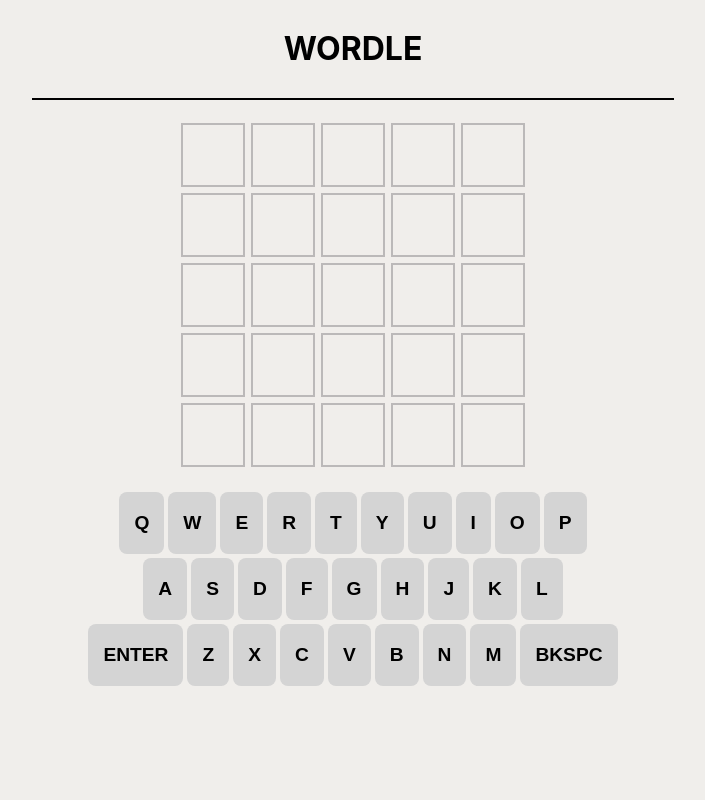
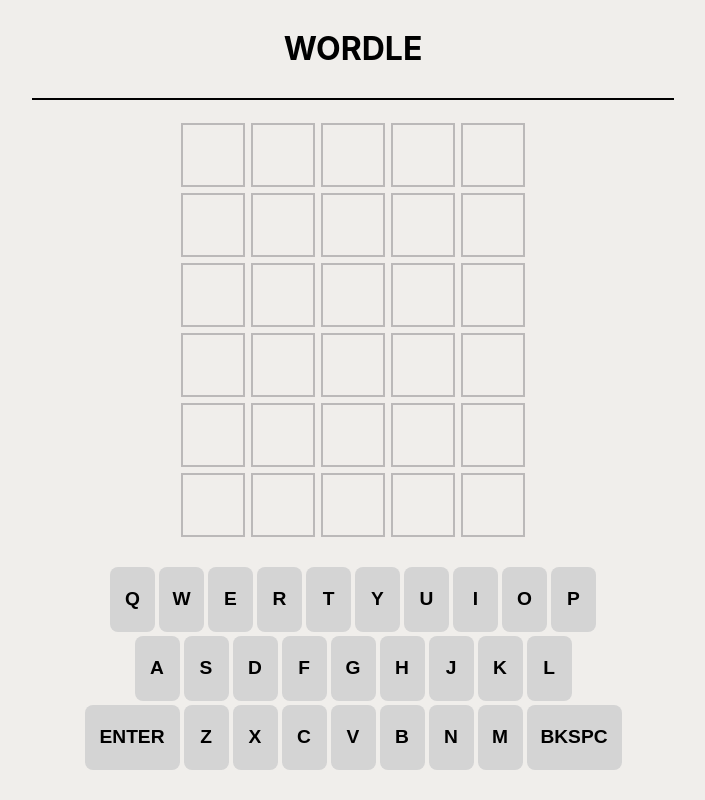
Before and after one commit to garyfarb/wordle, a React app in the folder frontend/: page / in a window 1280 px wide. Shown: the whole page, without its empty margins (287-992 px from the left). Built offline with nearby package versions, Linux system fonts and the light colour scheme; the HTML template or start-up script is replaced by a standard one.

Commit message:
Keyboard functionality and styling adjustments

```diff
--- a/frontend/src/App.jsx
+++ b/frontend/src/App.jsx
@@ -1,5 +1,6 @@
 import Row from './components/Row.jsx'
 import Keyboard from './components/Keyboard.jsx'
+import Board from './components/Board.jsx'
 
 function App() {
 
@@ -10,14 +11,7 @@
       </div>
       <hr></hr>
       <div>
-        <Row />
-        <Row />
-        <Row />
-        <Row />
-        <Row />
-      </div>
-      <div className='keyboard-container'>
-        <Keyboard />
+        <Board />
       </div>
     </div>
   )
--- /dev/null
+++ b/frontend/src/components/Board.jsx
@@ -0,0 +1,60 @@
+import { useState, useEffect, useRef } from 'react'
+import Row from './Row.jsx'
+import Keyboard from './Keyboard.jsx'
+
+function Board(){
+    const [guesses, setGuesses] = useState([
+                                            ['', '', '', '', ''],
+                                            ['', '', '', '', ''],
+                                            ['', '', '', '', ''],
+                                            ['', '', '', '', ''],
+                                            ['', '', '', '', ''],
+                                            ['', '', '', '', '']
+                                            ])
+    const currentRowRef = useRef(0)
+    const currentColRef = useRef(0)
+
+    const updateGuess = (letter) => {
+        const updatedGuess = [...guesses]
+        updatedGuess[currentRowRef.current][currentColRef.current] = letter
+        return updatedGuess
+    }
+
+    const handleEnter = () => {
+        if (currentColRef.current === 5){
+            currentRowRef.current += 1
+            currentColRef.current = 0
+        }
+    }
+
+    const handleBackSpace = () => {
+        if (currentColRef.current > 0 && currentRowRef.current < 5) {
+            currentColRef.current -= 1
+            const updatedGuess = updateGuess('')
+            setGuesses(updatedGuess)
+        }
+    }
+
+    const handleLetterClick = (letter) => {
+        if (currentColRef.current < 5 && currentRowRef.current < 6 && letter.length === 1) {
+            const updatedGuess = updateGuess(letter)
+            setGuesses(updatedGuess)
+            currentColRef.current += 1
+        }
+        console.log(`letter: ${letter}, length: ${letter.length}, col: ${currentColRef.current}, row: ${currentRowRef.current}`)
+    }
+
+    return (
+        <div>
+            <Row rowLetters={guesses[0]}/>
+            <Row rowLetters={guesses[1]}/>
+            <Row rowLetters={guesses[2]}/>
+            <Row rowLetters={guesses[3]}/>
+            <Row rowLetters={guesses[4]}/>
+            <Row rowLetters={guesses[5]}/>
+            <Keyboard onLetterClick={handleLetterClick} onEnter={handleEnter} onBackSpace={handleBackSpace}/>
+        </div>
+    )
+}
+
+export default Board
--- a/frontend/src/components/Box.jsx
+++ b/frontend/src/components/Box.jsx
@@ -1,11 +1,11 @@
 import styles from '../styles/Box.module.css'
 
-function Box(){
+function Box({ letter }){
 
 
     return(
         <div className={styles.box}>
-            <p></p>
+            <p>{letter}</p>
         </div>
     )
 }
--- a/frontend/src/components/Keyboard.jsx
+++ b/frontend/src/components/Keyboard.jsx
@@ -1,31 +1,31 @@
 import LetterBox from "./LetterBox.jsx";
 import styles from '../styles/Keyboard.module.css'
 
-function KeyboardRow(){
+function KeyboardRow( {onLetterClick, onEnter, onBackSpace} ){
     const firstRowLetters = ['Q', 'W', 'E', 'R', 'T', 'Y', 'U', 'I', 'O', 'P']
     const secondRowLetters = ['A', 'S', 'D', 'F', 'G', 'H', 'J', 'K', 'L']
-    const thirdRowLetters = ['ENTER', 'Z', 'X', 'C', 'V', 'B', 'N', 'M', 'BKSPC']
+    const thirdRowLetters = ['Z', 'X', 'C', 'V', 'B', 'N', 'M']
 
 
     return(
         <div className={styles.keyboard}>
             <div className={styles.keyboardRow}>
                 {firstRowLetters.map((l, index) => (
-                    <LetterBox key={index} letter={l}/>
+                    <LetterBox key={index} letter={l} onClickFunc={onLetterClick}/>
                 ))}
             </div>
             <div className={styles.keyboardRow}>
                 {secondRowLetters.map((l, index) => (
-                    <LetterBox key={index} letter={l}/>
+                    <LetterBox key={index} letter={l} onClickFunc={onLetterClick}/>
                 ))}
             </div>
             <div className={styles.keyboardRow}>
+                <LetterBox letter='ENTER' onClickFunc={onEnter}/>
                 {thirdRowLetters.map((l, index) => (
-                    <LetterBox key={index} letter={l}/>
+                    <LetterBox key={index} letter={l} onClickFunc={onLetterClick}/>
                 ))}
+                <LetterBox letter='BKSPC' onClickFunc={onBackSpace} />
             </div>
-
-
         </div>
     )
 }
--- a/frontend/src/components/LetterBox.jsx
+++ b/frontend/src/components/LetterBox.jsx
@@ -1,10 +1,16 @@
 import styles from '../styles/LetterBox.module.css'
 
-function LetterBox(props){
+function LetterBox({ letter, onClickFunc }){
+    const isSpecialKey = letter === 'ENTER' || letter === 'BKSPC'
 
     return(
         <div>
-            <button className={styles.letterBox}>{props.letter}</button>
+            <button
+                className={`${styles.letterBox} ${isSpecialKey ? styles.specialKey : ''}`}
+                onClick={() => onClickFunc(letter)}
+            >
+                {letter}
+            </button>
         </div>
     )
 }
--- a/frontend/src/components/Row.jsx
+++ b/frontend/src/components/Row.jsx
@@ -1,15 +1,13 @@
 import Box from './Box.jsx'
 import styles from '../styles/Row.module.css'
 
-function Row(){
+function Row({ rowLetters }){
 
     return(
         <div className={styles.row}>
-            <Box />
-            <Box />
-            <Box />
-            <Box />
-            <Box />
+            {rowLetters.map((letter, index) => (
+                <Box key={index} letter={letter}/>
+            ))}
         </div>
     )
 }
--- a/frontend/src/index.css
+++ b/frontend/src/index.css
@@ -13,8 +13,3 @@
   width: 50vw;
   margin-bottom: 20px;
 }
-
-
-.keyboard-container{
-  margin-top: 20px;
-}
--- a/frontend/src/styles/Keyboard.module.css
+++ b/frontend/src/styles/Keyboard.module.css
@@ -2,3 +2,7 @@
     display: flex;
     justify-content: center;
 }
+
+.keyboard{
+    margin-top: 25px;
+}
--- a/frontend/src/styles/LetterBox.module.css
+++ b/frontend/src/styles/LetterBox.module.css
@@ -2,9 +2,14 @@
     background-color: hsl(0, 0%, 83%);
     border: none;
     border-radius: 8px;
-    padding: 20px 15px;
+    width: 45px;
+    height: 65px;
     margin: 2px;
     font-weight: bold;
     font-size: 1.2rem;
     cursor: pointer;
 }
+
+.specialKey{
+    width: 95px;
+}
```
